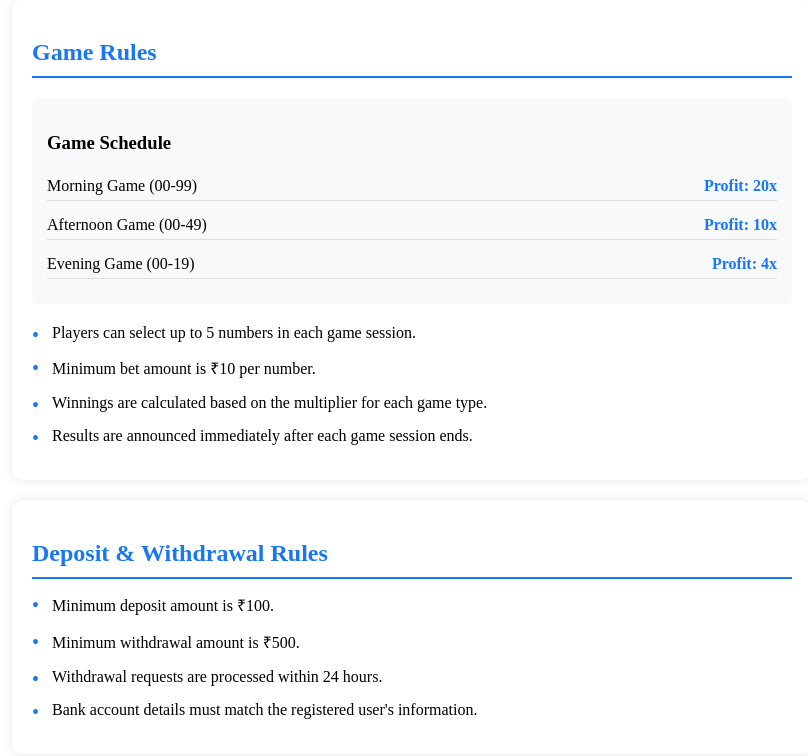
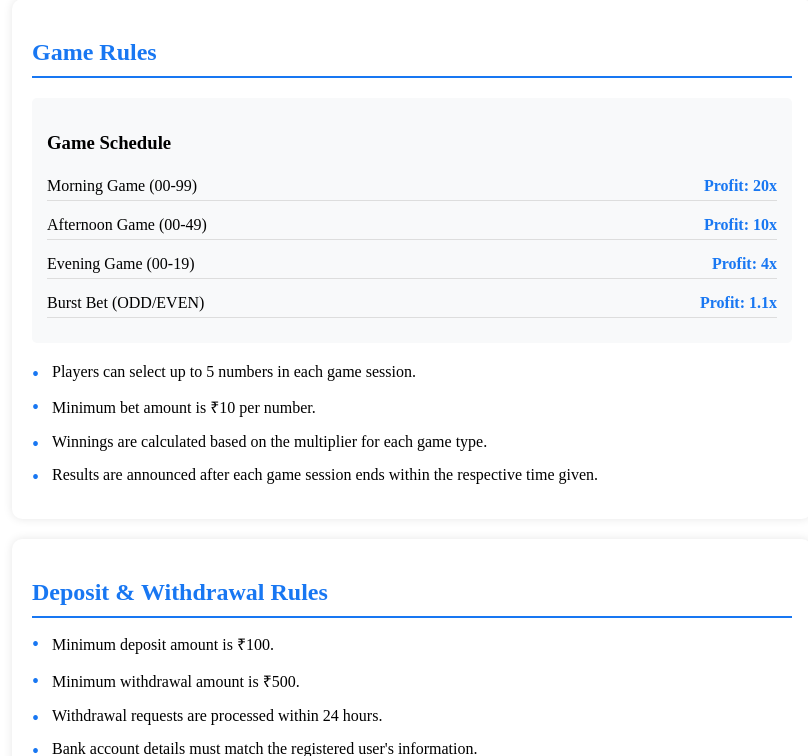
Before and after one commit to Mumbaibook/mumbaibook, a Flask app: page /rules in a window 1280 px wide. Shown: the part 71-827 px from the top of the page, without its empty margins (228-1036 px from the left). Run offline with Flask 2, Linux system fonts and the light colour scheme; the visitor is signed in with stand-in values (Sample User, id 1).

Commit message:
Update rules.html

```diff
--- a/templates/rules.html
+++ b/templates/rules.html
@@ -88,6 +88,10 @@
                     <span>Evening Game (00-19)</span>
                     <span class="multiplier">Profit: 4x</span>
                 </div>
+                <div class="game-time">
+                    <span>Burst Bet (ODD/EVEN)</span>
+                    <span class="multiplier">Profit: 1.1x</span>
+                </div>
             </div>
 
             <div class="rule-item">
@@ -100,7 +104,7 @@
                 Winnings are calculated based on the multiplier for each game type.
             </div>
             <div class="rule-item">
-                Results are announced immediately after each game session ends.
+                Results are announced after each game session ends within the respective time given.
             </div>
         </div>
 
```
